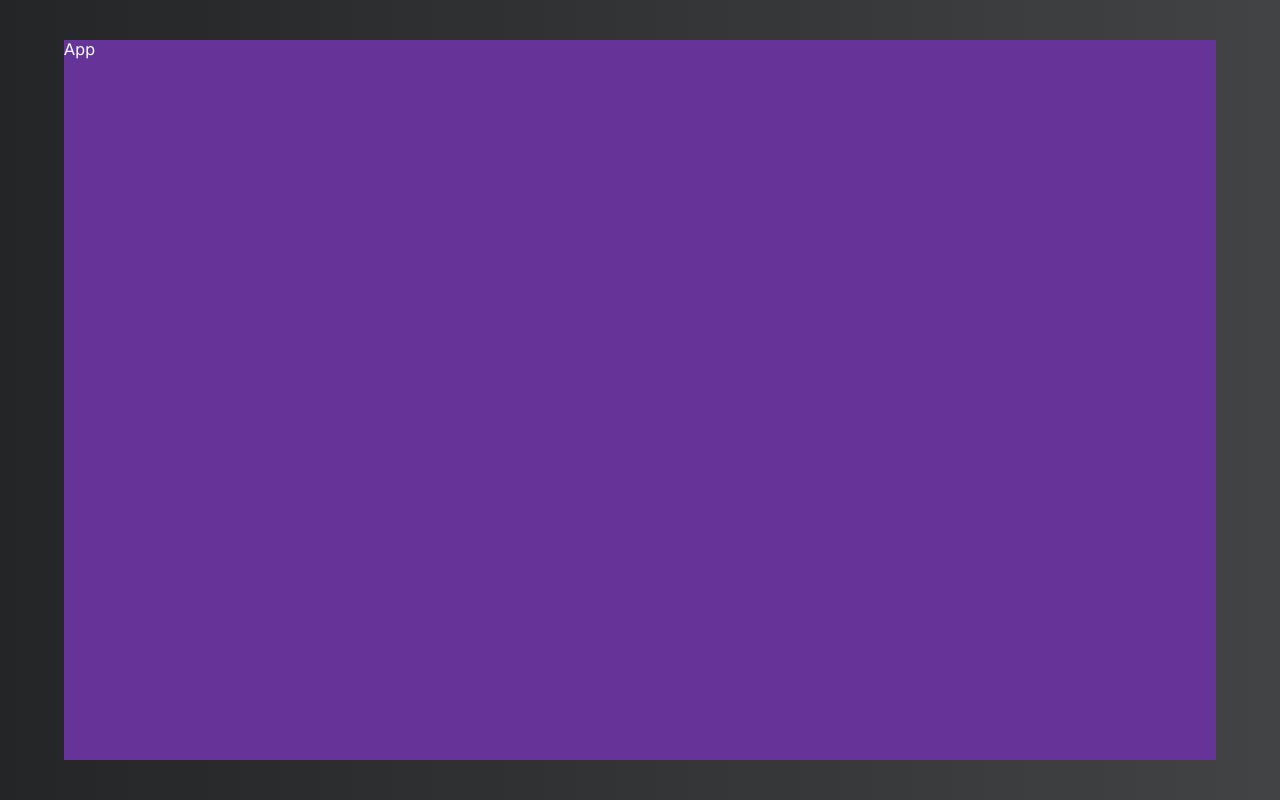
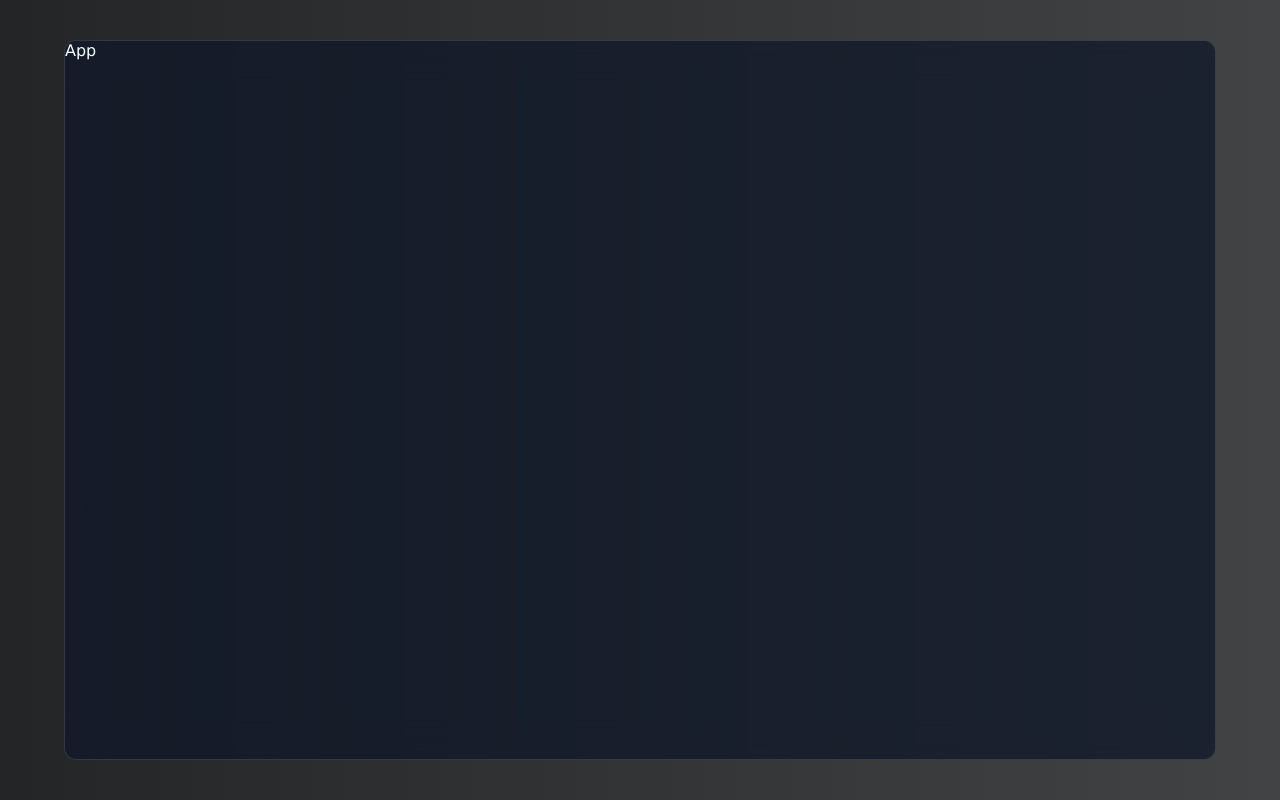
Before and after one commit to glen654/React-Chat-App, a React (Vite) app: page / in a window 1280 px wide. Built offline with nearby package versions, Linux system fonts and the light colour scheme.

Commit message:
implemented container styes

```diff
--- a/src/index.css
+++ b/src/index.css
@@ -20,5 +20,8 @@
 .container{
   width: 90vw;
   height: 90vh;
-  background-color: rebeccapurple;
+  background-color: rgba(17, 25, 40, 0.75);
+  backdrop-filter: blur(19px) saturate(180%);
+  border-radius: 12px;
+  border: 1px solid rgba(255,255,255,0.125);
 }
```
